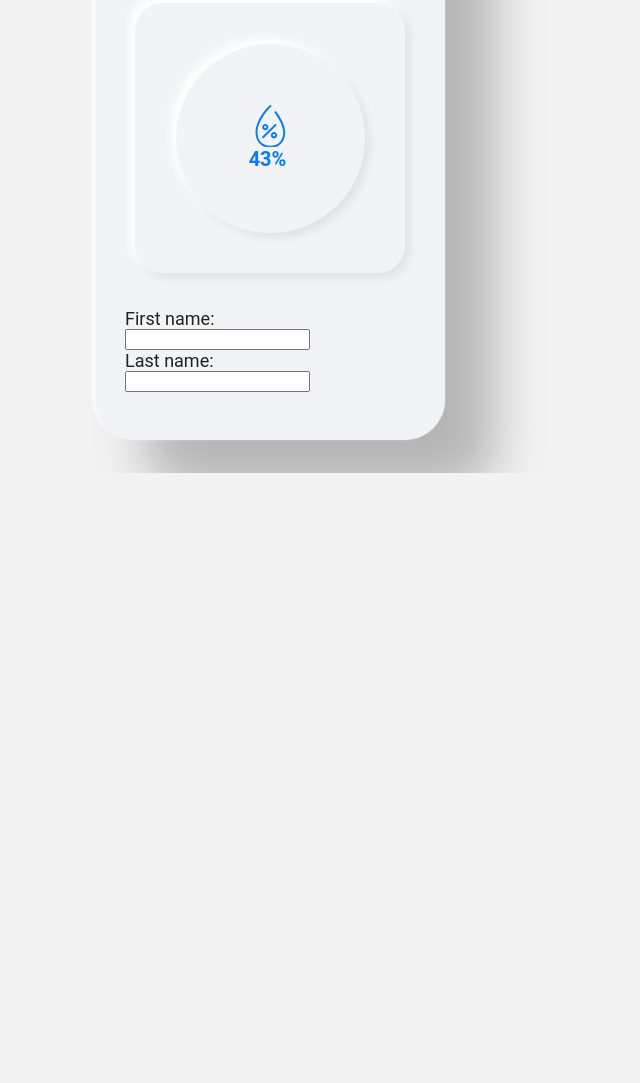
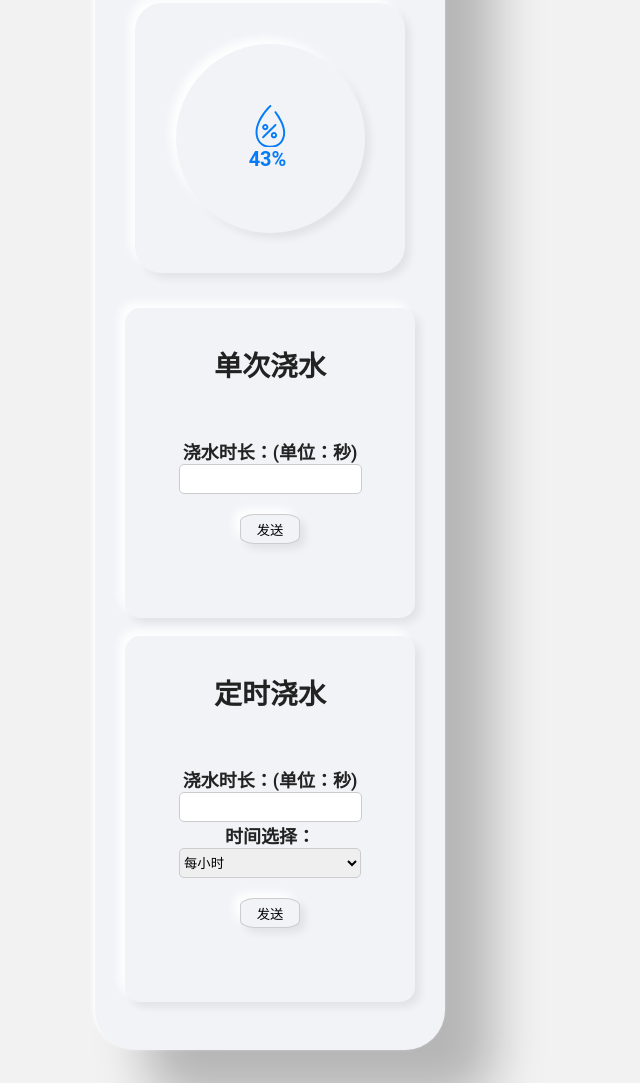
Before and after one commit to sensor-lab/projects-frontend, a plain HTML site: page watering_system/index_new.html in a window 1280 px wide. Shown: the part 610-1693 px from the top of the page, without its empty margins (370-1010 px from the left). Before the commit the page ends 1083 px from the top, so only its background shows below. Drawn offline with Linux system fonts and the light colour scheme.

Commit message:
css and html done for watering system

```diff
--- a/watering_system/index_new.html
+++ b/watering_system/index_new.html
@@ -97,6 +97,40 @@ button {
 		outline: 0 !important;
 		outline-style: none;
 	}
+}
+
+.form {
+  color: var(--font-color);
+  position: relative;
+  border-radius: 15px;
+  background: var(--button-bg-color);
+  font-weight: 700;
+  transition: all 100ms cubic-bezier(0.175, 0.885, 0.32, 1.275);
+  box-shadow: var(--button-shadow);
+  text-align: center;
+}
+
+.form input {
+  border: 1px solid #ccc;
+  border-radius: 5px;
+  height: 30px;
+}
+
+.form select {
+  border: 1px solid #ccc;
+  border-radius: 5px;
+  height: 30px;
+}
+
+.form button {
+  background: var(--button-bg-color);
+  box-shadow: var(--button-shadow);
+  border: 1px solid #ccc;
+  border-radius: 25%;
+  height: 30px;
+  width: 60px;
+  text-align: center;
+  margin: 20px;
 }
 
 .button {
@@ -247,15 +281,38 @@ button {
         </div>
       </div>
 
-      <form>
-        <label for="fname">First name:</label><br>
-        <input type="text" id="fname" name="fname"><br>
-        <label for="lname">Last name:</label><br>
-        <input type="text" id="lname" name="lname">
-      </form>
+      <div class="form">
+        <h2 class="app-heading" style="padding-top:2rem">单次浇水</h2>
+        <form style="padding: 3rem">
+          <label for="fname">浇水时长：(单位：秒)</label><br>
+          <input type="text" id="duration" name="duration"><br>
+          <button>发送</button>
+        </form>
+      </div>
+
+      <div class="form">
+        <h2 class="app-heading" style="padding-top:2rem">定时浇水</h2>
+        <form style="padding: 3rem">
+          <label for="fname">浇水时长：(单位：秒)</label><br>
+          <input type="text" id="fname" name="fname"><br>
+          <label for="fname">时间选择：</label><br>
+          <select style="width:100%">
+            <option value="one_hour">每小时</option>
+            <option value="six_hour">每六小时</option>
+            <option value="twelve_hour">每十二小时</option>
+            <option value="daily">每天</option>
+            <option value="weekly">每周</option>
+          </select>
+          <button>发送</button>
+        </form>
+      </div>
 
     </div>
   </div>
 </div>
 </body>
+
+<script>
+
+</script>
 </html>
```
